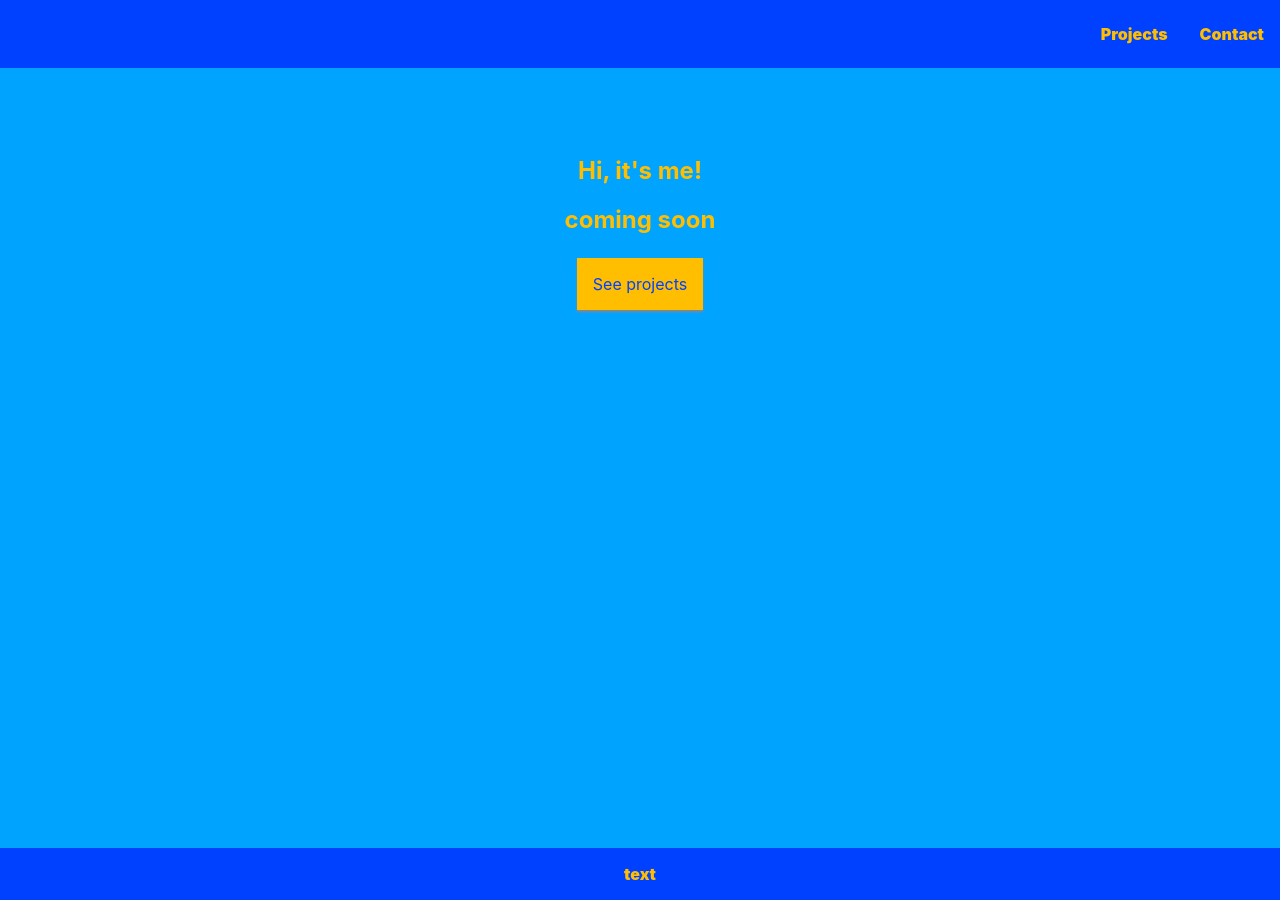
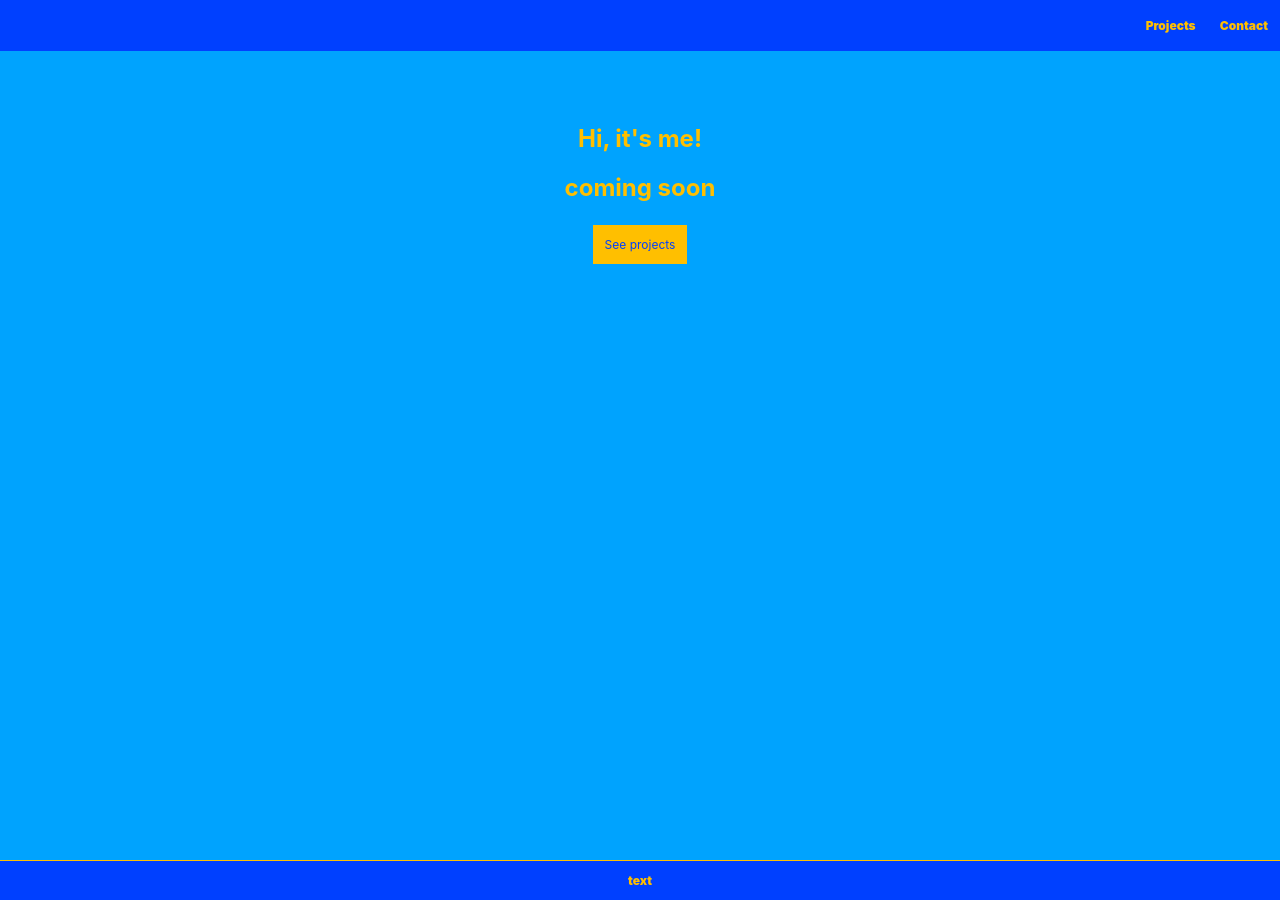
Before and after one commit to Maosso/maosso.github.io, a Jekyll site: the page built from index.md, in a window 1280 px wide and 900 px high. Built offline with Jekyll 4.4.1, drawn with Linux system fonts in a browser that asks for light colours.

Commit message:
fixed vh to calc()

```diff
--- a/assets/css/main.scss
+++ b/assets/css/main.scss
@@ -13,6 +13,7 @@
     --tert: #003958;
     --shadow: #888888;
     --p-light: #00a3fe;
+    font-size: 12px;
 }
 
 nav {
@@ -42,6 +43,9 @@ a {
   text-decoration: none;
 }
 
+h1 {
+    font-size: 2rem;}
+
 #main-doc {
   display: flex;
   flex-direction: column;
@@ -51,7 +55,7 @@ a {
 }
 
 .project-tile {
-  box-shadow: 2px 2px 2px 2px #888888;
+  box-shadow: 2px 2px 2px 2px var(--p-light);
   background-color: var(--dark);
   padding-left: 2rem;
   padding-right: 2rem;
@@ -72,13 +76,15 @@ a {
 }
 
 #welcome-section, #projects, #contact {
-  height: 100vh;
+  height: calc(100vh - 12rem);
   padding-top: 8rem;
+  left: 0px;
+  right: 0px;
 }
 
 .show-grid {
   display: grid;
-  justify-content: center;
+  justify-items: center;
   align-items: center;
   grid-template-columns: repeat(auto-fit, minmax(320px, 1fr));
   grid-gap: 4rem;
@@ -91,7 +97,7 @@ a {
 .scroll {
   background-color: var(--light);
   color: var(--dark);
-  box-shadow: 0px 2px 2px 0px var(--shadow);
+  box-shadow: 0px 2px 2px 0px var(--p-light);
   border-style: none;
   padding: 1rem;
 }
@@ -118,8 +124,6 @@ footer {
   color: var(--light);
   display: flex;
   position: fixed;
-  padding-top: 0.0001rem;
-  padding-bottom: 0.0001rem;
   width: 100vw;
   margin-top: 0px;
   font-weight: 900;
```
Also changed, not shown: 2 other files.
